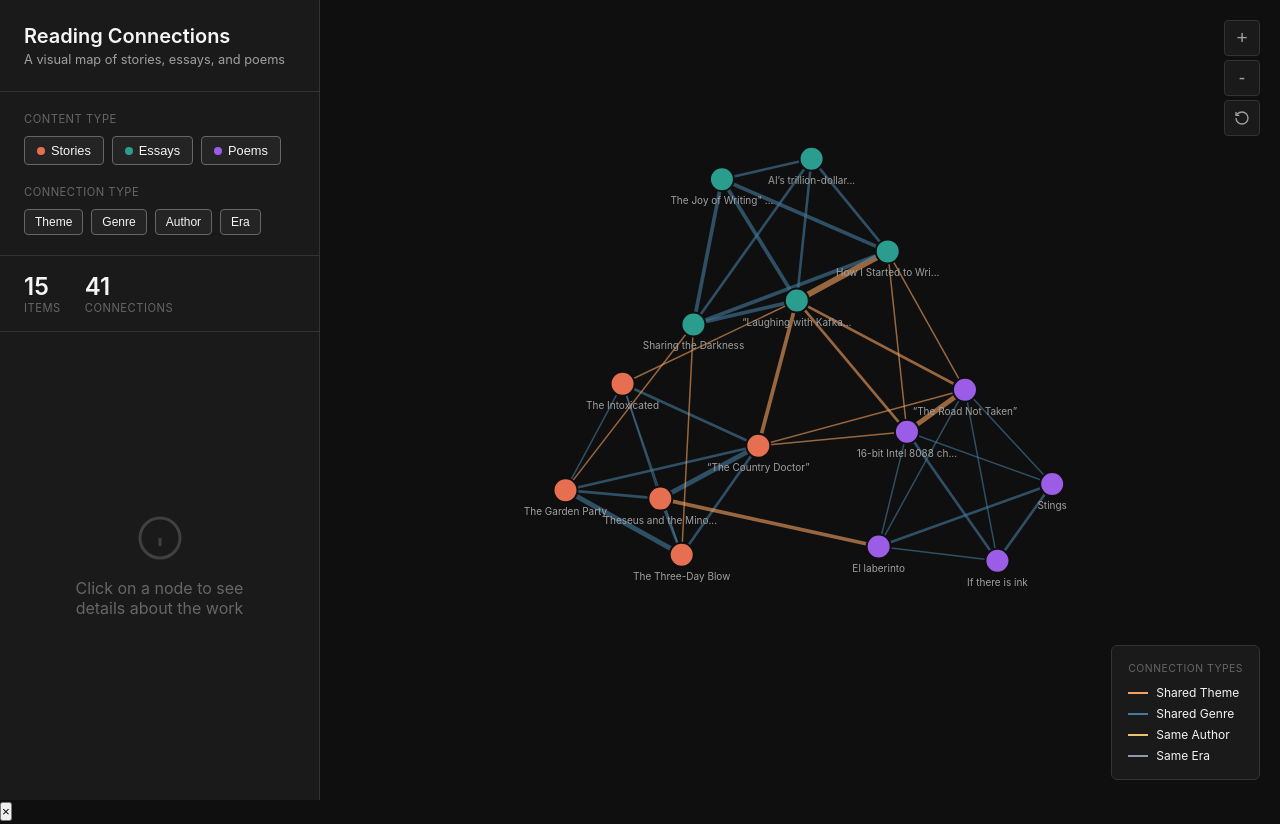
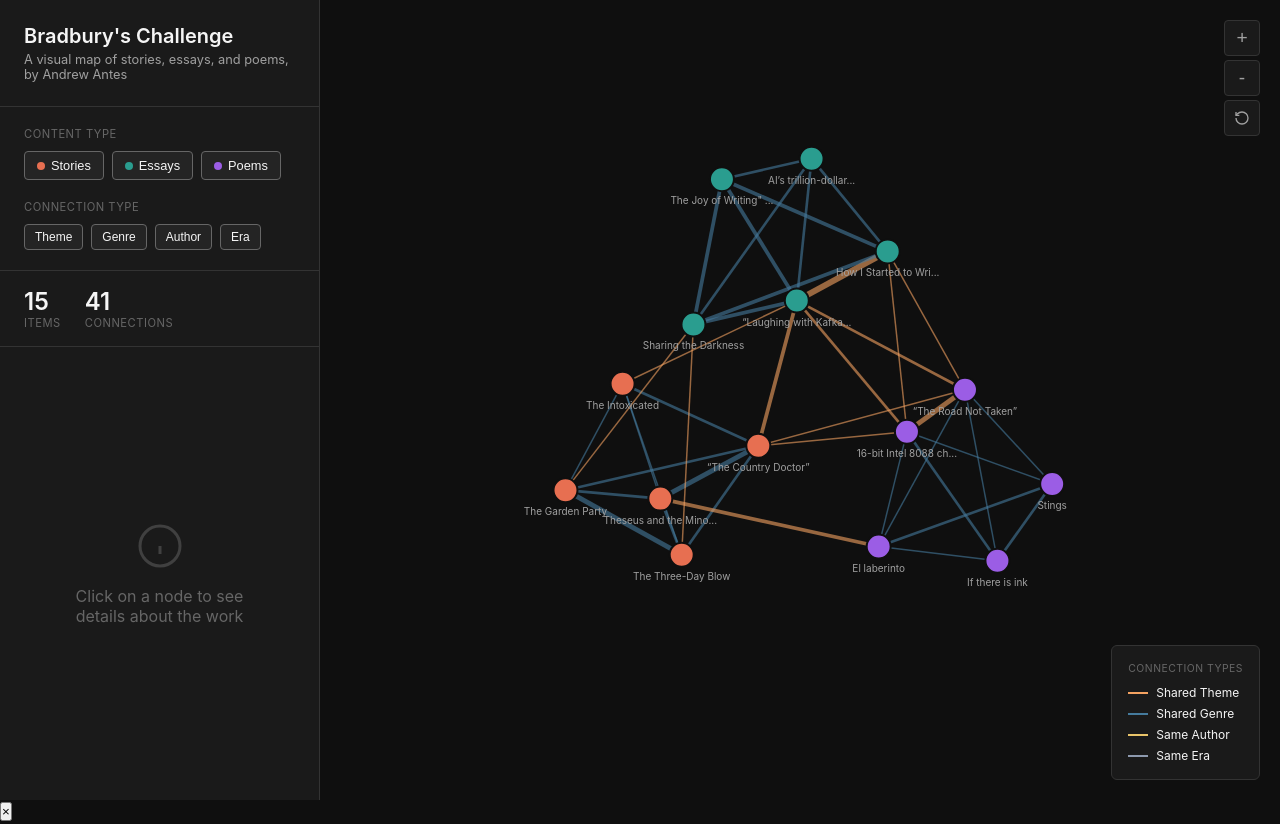
Before and after one commit to antesaj/bradburys_challenge, a plain HTML site: page index.html in a window 1280 px wide. Shown: the top 824 px of the page. Drawn offline with nearby package versions, Linux system fonts and the light colour scheme.

Commit message:
Update index.html

```diff
--- a/index.html
+++ b/index.html
@@ -3,7 +3,7 @@
 <head>
     <meta charset="UTF-8">
     <meta name="viewport" content="width=device-width, initial-scale=1.0">
-    <title>Reading Connections</title>
+    <title>Bradbury's Challenge - Andrew Antes</title>
     <script src="https://d3js.org/d3.v7.min.js"></script>
     <style>
         :root {
@@ -560,8 +560,8 @@
     <div class="container">
         <aside class="sidebar">
             <div class="sidebar-header">
-                <h1>Reading Connections</h1>
-                <p>A visual map of stories, essays, and poems</p>
+                <h1>Bradbury's Challenge</h1>
+                <p>A visual map of stories, essays, and poems, by Andrew Antes</p>
             </div>
 
             <div class="filters">
```
